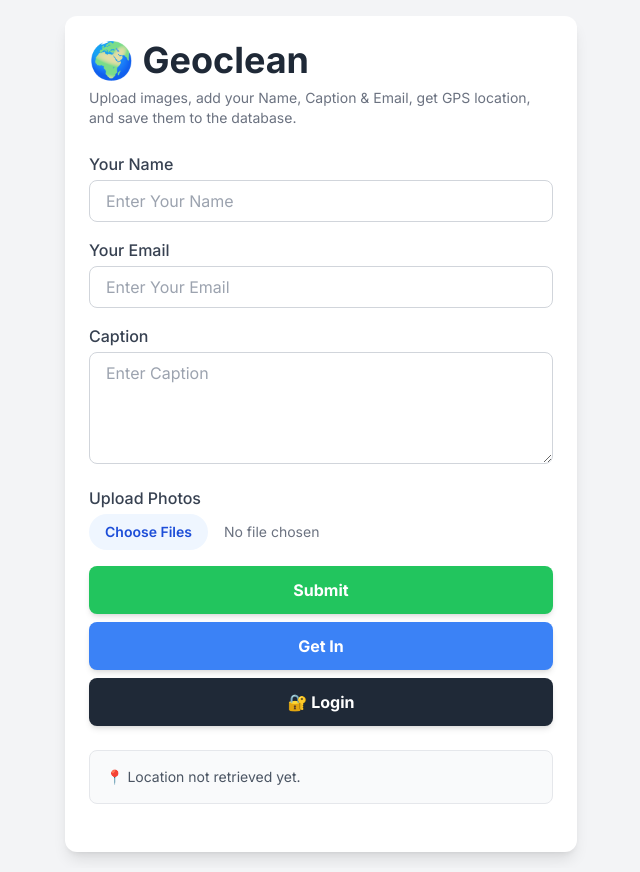
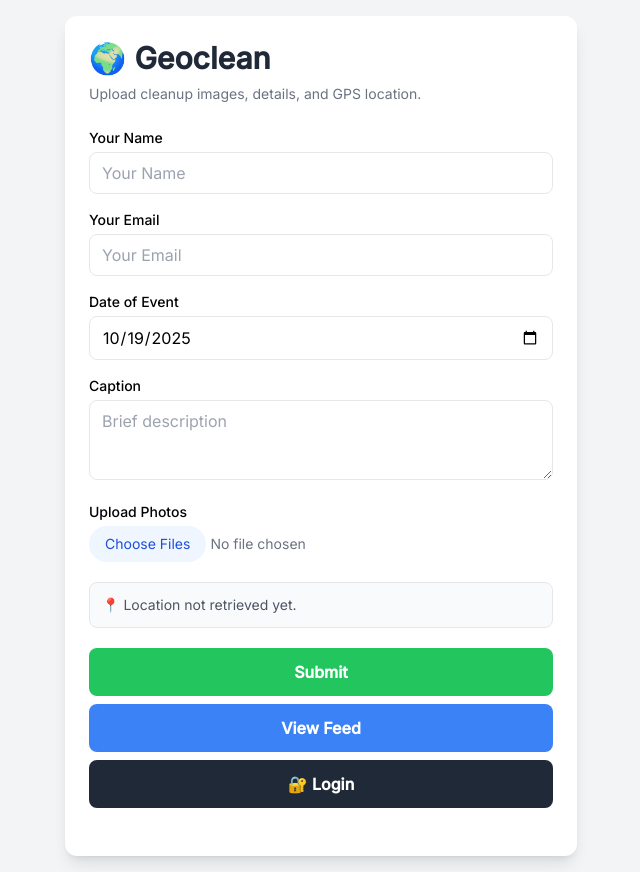
Before and after one commit to Atit-123/myproject, a Flask app: page / in a window 1280 px wide. Shown: the whole page, without its empty margins (319-959 px from the left). Run offline with Flask 2, Linux system fonts and the light colour scheme; some libraries are stand-ins or nearby versions.

Commit message:
Update index.html

```diff
--- a/templates/index.html
+++ b/templates/index.html
@@ -3,180 +3,135 @@
 <head>
     <meta charset="UTF-8" />
     <meta name="viewport" content="width=device-width, initial-scale=1" />
-<title>Geoclean - Photo Uploader</title>
+    <title>Geoclean</title>
     <script src="https://cdn.tailwindcss.com"></script>
-<link rel="preconnect" href="https://fonts.googleapis.com" />
-<link rel="preconnect" href="https://fonts.gstatic.com" crossorigin />
-<link
-  href="https://fonts.googleapis.com/css2?family=Inter:wght@400;500;600;700&display=swap"
-  rel="stylesheet"
-/>
-<style>
-  body {
-    font-family: "Inter", sans-serif;
-  }
-</style>
+    <link href="https://fonts.googleapis.com/css2?family=Inter:wght@400;500&display=swap" rel="stylesheet" />
+    <style> body { font-family: "Inter", sans-serif; } </style>
 </head>
 <body class="bg-gray-100 min-h-screen flex items-center justify-center p-4">
     <div class="w-full max-w-lg bg-white p-6 rounded-xl shadow-lg">
         <div id="messageBox" class="hidden mb-4 p-3 rounded-lg text-center font-semibold"></div>
 
-    <h1 class="text-4xl font-bold text-gray-800 mb-2">🌍 Geoclean</h1>
-    <p class="text-sm text-gray-500 mb-6">
-      Upload images, add your Name, Caption & Email, get GPS location, and save them to the database.
-    </p>
+        <h1 class="text-3xl font-bold text-gray-800 mb-2">🌍 Geoclean</h1>
+        <p class="text-sm text-gray-500 mb-6">Upload cleanup images, details, and GPS location.</p>
 
         <div class="mb-4">
-      <label for="userName" class="block text-left text-gray-700 font-medium mb-1">Your Name</label>
-      <input id="userName" type="text" placeholder="Enter Your Name" class="w-full px-4 py-2 rounded-lg border border-gray-300 focus:outline-none focus:ring-2 focus:ring-blue-500" />
+            <label for="userName" class="block text-sm font-medium mb-1">Your Name</label>
+            <input id="userName" type="text" placeholder="Your Name" class="w-full px-3 py-2 border rounded-lg focus:ring-blue-500" />
         </div>
 
         <div class="mb-4">
-      <label for="userEmail" class="block text-left text-gray-700 font-medium mb-1">Your Email</label>
-      <input id="userEmail" type="email" placeholder="Enter Your Email" class="w-full px-4 py-2 rounded-lg border border-gray-300 focus:outline-none focus:ring-2 focus:ring-blue-500" />
+            <label for="userEmail" class="block text-sm font-medium mb-1">Your Email</label>
+            <input id="userEmail" type="email" placeholder="Your Email" class="w-full px-3 py-2 border rounded-lg focus:ring-blue-500" />
         </div>
 
         <div class="mb-4">
-      <label for="userCaption" class="block text-left text-gray-700 font-medium mb-1">Caption</label>
-      <textarea id="userCaption" placeholder="Enter Caption" class="w-full px-4 py-2 rounded-lg border border-gray-300 focus:outline-none focus:ring-2 focus:ring-blue-500 h-28 resize-y"></textarea>
+            <label for="eventDate" class="block text-sm font-medium mb-1">Date of Event</label>
+            <input id="eventDate" type="date" class="w-full px-3 py-2 border rounded-lg focus:ring-blue-500" />
         </div>
 
         <div class="mb-4">
-      <label for="file-input" class="block text-left text-gray-700 font-medium mb-1">Upload Photos</label>
-      <input id="file-input" type="file" accept="image/*" multiple capture="environment"
-        class="w-full text-sm text-gray-500 file:mr-4 file:py-2 file:px-4 file:rounded-full file:border-0 file:text-sm file:font-semibold file:bg-blue-50 file:text-blue-700 hover:file:bg-blue-100 cursor-pointer" />
+            <label for="userCaption" class="block text-sm font-medium mb-1">Caption</label>
+            <textarea id="userCaption" placeholder="Brief description" class="w-full px-3 py-2 border rounded-lg h-20 resize-y focus:ring-blue-500"></textarea>
         </div>
 
-    <button id="submitBtn" class="w-full bg-green-500 text-white font-bold py-3 rounded-lg shadow-md hover:bg-green-600 transition duration-300 ease-in-out transform hover:scale-105">Submit</button>
+        <div class="mb-4">
+            <label for="file-input" class="block text-sm font-medium mb-1">Upload Photos</label>
+            <input id="file-input" type="file" accept="image/*" multiple capture="environment" class="w-full text-sm text-gray-500 file:py-2 file:px-4 file:rounded-full file:border-0 file:bg-blue-50 file:text-blue-700 hover:file:bg-blue-100 cursor-pointer" />
+        </div>
 
-    <button id="getInBtn" class="w-full bg-blue-500 text-white font-bold py-3 rounded-lg shadow-md hover:bg-blue-600 transition duration-300 ease-in-out transform hover:scale-105 mt-2">Get In</button>
+        <p id="location" class="text-sm text-gray-600 mt-5 p-3 bg-gray-50 rounded-lg border">📍 Location not retrieved yet.</p>
 
-    <button onclick="window.location.href='/manage'" class="w-full bg-gray-800 text-white font-bold py-3 rounded-lg shadow-md hover:bg-gray-900 transition duration-300 ease-in-out transform hover:scale-105 mt-2">🔐 Login</button>
+        <button id="submitBtn" class="w-full bg-green-500 text-white font-bold py-3 rounded-lg hover:bg-green-600 mt-5 transition">Submit</button>
+        <button id="getInBtn" class="w-full bg-blue-500 text-white font-bold py-3 rounded-lg hover:bg-blue-600 mt-2 transition">View Feed</button>
+        <button onclick="window.location.href='manage.html'" class="w-full bg-gray-800 text-white font-bold py-3 rounded-lg hover:bg-gray-900 mt-2 transition">🔐 Login</button>
 
-    <p id="location" class="text-sm text-gray-600 mt-6 p-4 bg-gray-50 rounded-lg border border-gray-200">📍 Location not retrieved yet.</p>
-
-    <div id="grid" class="grid grid-cols-2 sm:grid-cols-3 md:grid-cols-4 gap-4 mt-6"></div>
+        <div id="grid" class="grid grid-cols-2 gap-3 mt-6"></div>
     </div>
 
     <script>
-const locationOutput = document.getElementById("location");
-const messageBox = document.getElementById("messageBox");
-const submitBtn = document.getElementById("submitBtn");
-let currentLat = null, currentLon = null, currentTown = null, currentArea = null, currentState = null;
+        const [locOut, msgBox, submitBtn, dateIn, fileIn, grid] = ["location", "messageBox", "submitBtn", "eventDate", "file-input", "grid"].map(id => document.getElementById(id));
+        dateIn.valueAsDate = new Date();
 
-function showMessage(message, type) {
-  messageBox.textContent = message;
-  messageBox.classList.remove("hidden","bg-green-100","text-green-700","bg-red-100","text-red-700","bg-blue-100","text-blue-700");
-  if(type==="error"){ messageBox.classList.add("bg-red-100","text-red-700"); }
-  else if(type==="success"){ messageBox.classList.add("bg-green-100","text-green-700"); }
-  else{ messageBox.classList.add("bg-blue-100","text-blue-700"); }
-  setTimeout(()=>{ messageBox.classList.add("hidden"); },5000);
+        let [cLat, cLon, cTown, cArea, cState] = [null, null, null, null, null];
+
+        const showMsg = (msg, type) => {
+            msgBox.textContent = msg;
+            msgBox.className = `mb-4 p-3 rounded-lg text-center font-semibold ${type === "error" ? "bg-red-100 text-red-700" : type === "success" ? "bg-green-100 text-green-700" : "bg-blue-100 text-blue-700"}`;
+            msgBox.classList.remove("hidden");
+            setTimeout(() => { msgBox.classList.add("hidden"); }, 5000);
+        };
+
+        const getLoc = () => {
+            if (!navigator.geolocation) { showMsg("❌ Geolocation not supported.", "error"); return; }
+            showMsg("Retrieving location...", "info");
+            navigator.geolocation.getCurrentPosition(async (position) => {
+                const [lat, lon] = [position.coords.latitude.toFixed(6), position.coords.longitude.toFixed(6)];
+                try {
+                    const data = await fetch(`https://nominatim.openstreetmap.org/reverse?lat=${lat}&lon=${lon}&format=json`).then(res => res.json());
+                    [cTown, cArea, cState, cLat, cLon] = [
+                        data.address.city || data.address.town || data.address.village || "Unknown place",
+                        data.address.suburb || data.address.neighbourhood || "Unknown area",
+                        data.address.state || "Unknown state", lat, lon
+                    ];
+                    // Corrected map link logic
+                    locOut.innerHTML = `
+                        <div class="text-left">📍 Located: <strong>${cTown}</strong> (${cState})<br>
+                        🌍 Coords: ${lat}, ${lon} <a href="https://www.google.com/maps/search/?api=1&query=${lat},${lon}" target="_blank" class="text-blue-500 font-semibold ml-2">Map</a></div>`;
+                    showMsg("Location retrieved.", "success");
+                } catch (err) {
+                    locOut.textContent = "⚠️ Failed to fetch place name.";
+                    showMsg("⚠️ Failed to fetch place name.", "error");
                 }
+            }, (error) => {
+                locOut.textContent = "⚠️ Unable to retrieve location: " + error.message;
+                showMsg("⚠️ Unable to retrieve location.", "error");
+            });
+        };
+        getLoc();
 
-function getLocation() {
-  if(navigator.geolocation){
-    showMessage("Retrieving location...","info");
-    navigator.geolocation.getCurrentPosition(async function(position){
-      const lat = position.coords.latitude.toFixed(6);
-      const lon = position.coords.longitude.toFixed(6);
-      try{
-        const response = await fetch(`https://nominatim.openstreetmap.org/reverse?lat=${lat}&lon=${lon}&format=json`);
-        const data = await response.json();
-        let town = data.address.city||data.address.town||data.address.village||data.address.hamlet||"Unknown place";
-        let area = data.address.suburb||data.address.neighbourhood||data.address.locality||"Unknown area";
-        let state = data.address.state||"Unknown state";
-        currentLat=lat; currentLon=lon; currentTown=town; currentArea=area; currentState=state;
-        locationOutput.innerHTML = `<div class="text-left">
-          📍 You are in: <strong class="text-gray-800">${town}</strong><br>
-          🏠 Area: <span class="text-gray-800">${area}</span><br>
-          🏛️ State: <span class="text-gray-800">${state}</span><br>
-          🌍 Coordinates: <span class="text-gray-600">${lat}, ${lon}</span><br>
-          <a href="https://www.google.com/maps/place/${lat},${lon}" target="_blank" class="text-blue-500 hover:text-blue-700 font-semibold mt-2 inline-block">View on Map</a>
-        </div>`;
-        showMessage("Location retrieved successfully.","success");
-      }catch(err){
-        locationOutput.textContent="⚠️ Failed to fetch place name.";
-        console.error(err);
-        showMessage("⚠️ Failed to fetch place name.","error");
-      }
-    },function(error){
-      locationOutput.textContent="⚠️ Unable to retrieve location: "+error.message;
-      console.error(error);
-      showMessage("⚠️ Unable to retrieve location.","error");
-    });
-  }else{
-    locationOutput.textContent="❌ Geolocation is not supported by this browser.";
-    showMessage("❌ Geolocation is not supported by this browser.","error");
-  }
-}
-getLocation();
-
-// Preview files
-const fileInput = document.getElementById("file-input");
-const grid = document.getElementById("grid");
-fileInput.addEventListener("change",()=>{
-  grid.innerHTML="";
-  [...fileInput.files].forEach(file=>{
-    const card=document.createElement("div");
-    card.className="flex flex-col items-center bg-gray-50 rounded-lg overflow-hidden shadow-sm hover:shadow-md transition-shadow duration-300";
-    const img=document.createElement("img");
-    img.className="w-full h-24 object-cover";
-    img.src=URL.createObjectURL(file);
-    const caption=document.createElement("p");
-    caption.className="text-xs p-2 text-gray-600 text-center truncate w-full";
-    caption.textContent=file.name;
-    card.appendChild(img);
-    card.appendChild(caption);
-    grid.appendChild(card);
+        fileIn.addEventListener("change", () => {
+            grid.innerHTML = "";
+            [...fileIn.files].forEach(file => {
+                const [card, img, caption] = [document.createElement("div"), document.createElement("img"), document.createElement("p")];
+                card.className = "flex flex-col items-center bg-gray-50 rounded-lg shadow-sm";
+                img.className = "w-full h-20 object-cover rounded-t-lg"; img.src = URL.createObjectURL(file);
+                caption.className = "text-xs p-1 text-gray-600 text-center truncate w-full"; caption.textContent = file.name;
+                card.append(img, caption); grid.appendChild(card);
             });
         });
 
-// Handle submit
-submitBtn.addEventListener("click", async ()=>{
-  const files = fileInput.files;
-  const name = document.getElementById("userName").value.trim();
-  const email = document.getElementById("userEmail").value.trim();
-  const caption = document.getElementById("userCaption").value.trim();
-
-  if(!name||!email||!caption){ showMessage("⚠️ Please fill in all fields.","error"); return; }
-  if(files.length===0){ showMessage("⚠️ Please upload at least one photo.","error"); return; }
-  if(!currentTown){ showMessage("⚠️ Location not available yet. Please allow GPS access.","error"); return; }
+        submitBtn.addEventListener("click", async () => {
+            const [files, name, email, caption, eventDate] = [fileIn.files, userName.value.trim(), userEmail.value.trim(), userCaption.value.trim(), dateIn.value];
+            if (!name || !email || !caption || !eventDate || files.length === 0 || !cTown) {
+                showMsg(`⚠️ Fill all fields, upload photos, and enable location.`, "error"); return;
+            }
 
             const formData = new FormData();
-  for(let file of files) formData.append("photos",file);
-  formData.append("name",name);
-  formData.append("email",email);
-  formData.append("caption",caption);
-  formData.append("town",currentTown);
-  formData.append("area",currentArea);
-  formData.append("state",currentState);
-  formData.append("lat",currentLat);
-  formData.append("lon",currentLon);
+            for (let file of files) formData.append("photos", file);
+            formData.append("name", name); formData.append("email", email); formData.append("caption", caption);
+            formData.append("event_date", eventDate);
+            formData.append("town", cTown); formData.append("area", cArea); formData.append("state", cState);
+            formData.append("lat", cLat); formData.append("lon", cLon);
 
-  try{
-    submitBtn.disabled=true;
-    showMessage("Uploading...","info");
-    const res=await fetch("/upload",{method:"POST",body:formData});
-    const data=await res.json();
-    console.log("Server Response:",data);
-    if(data.message && data.message.includes("successful")){
-      showMessage("✅ Submitted and saved to database!","success");
-      document.getElementById("userName").value="";
-      document.getElementById("userEmail").value="";
-      document.getElementById("userCaption").value="";
-      fileInput.value="";
-      grid.innerHTML="";
-    }else{
-      showMessage(`❌ Upload failed: ${data.error||"Unknown error"}`,"error");
+            try {
+                submitBtn.disabled = true; showMsg("Uploading...", "info");
+                const res = await fetch("http://127.0.0.1:5000/upload", { method: "POST", body: formData }).then(r => r.json());
+                if (res.message && res.message.includes("successful")) {
+                    showMsg("✅ Submitted and saved!", "success");
+                    [userName.value, userEmail.value, userCaption.value, fileIn.value, grid.innerHTML] = ["", "", "", "", ""];
+                    dateIn.valueAsDate = new Date();
+                } else {
+                    showMsg(`❌ Upload failed: ${res.error || "Unknown error"}`, "error");
                 }
-  }catch(err){
-    console.error("Upload failed",err);
-    showMessage("❌ Upload failed. Please check backend.","error");
-  }finally{ submitBtn.disabled=false; }
+            } catch (err) {
+                showMsg("❌ Upload failed. Check backend connection.", "error");
+            } finally {
+                submitBtn.disabled = false;
+            }
         });
 
-// Get In → feed
-document.getElementById("getInBtn").addEventListener("click",()=>{ window.location.href="/feed"; });
+        document.getElementById("getInBtn").addEventListener("click", () => { window.location.href = "feed.html"; });
     </script>
 </body>
 </html>
```
Lines whose indentation alone changed are shown as unchanged.
